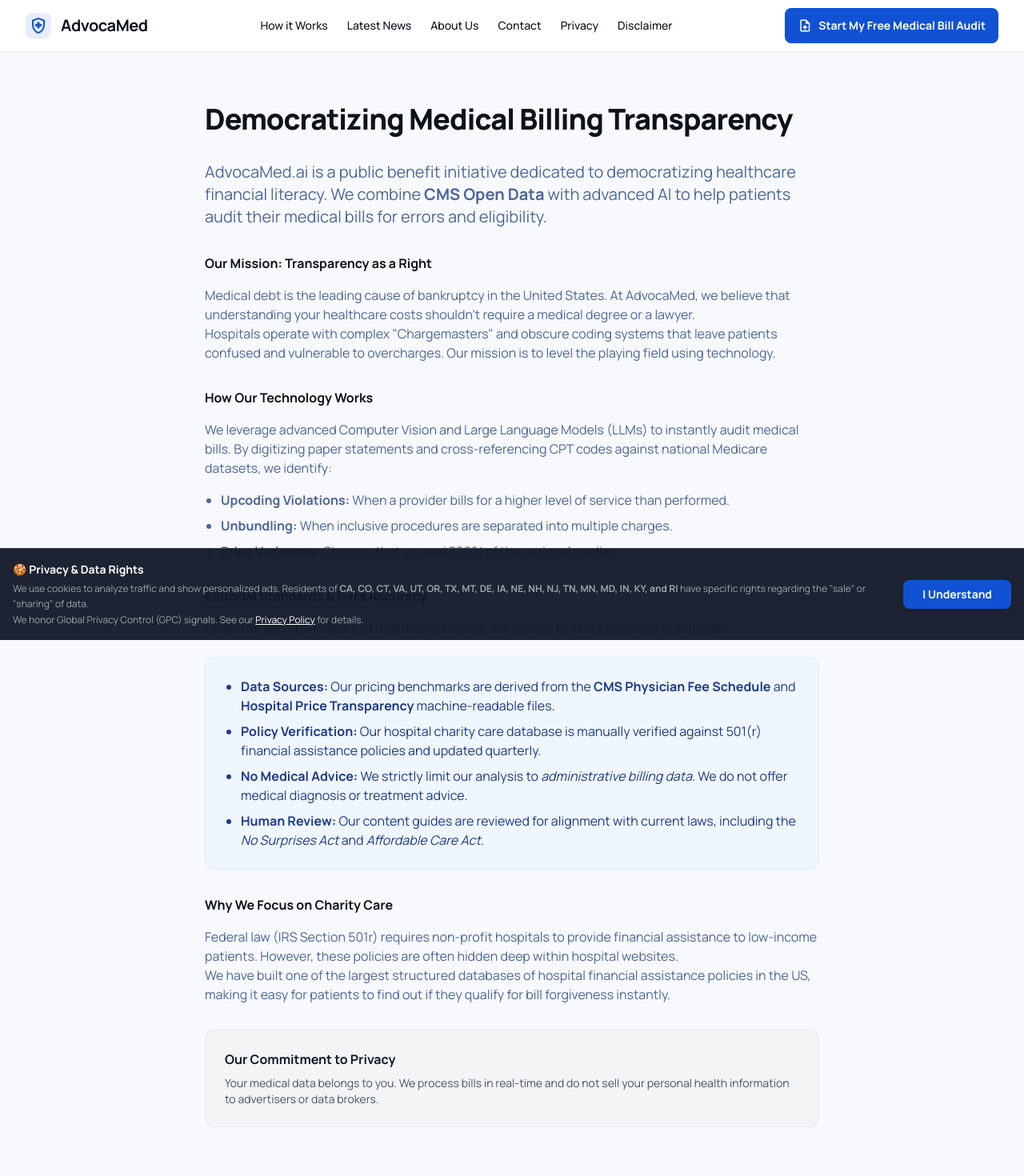
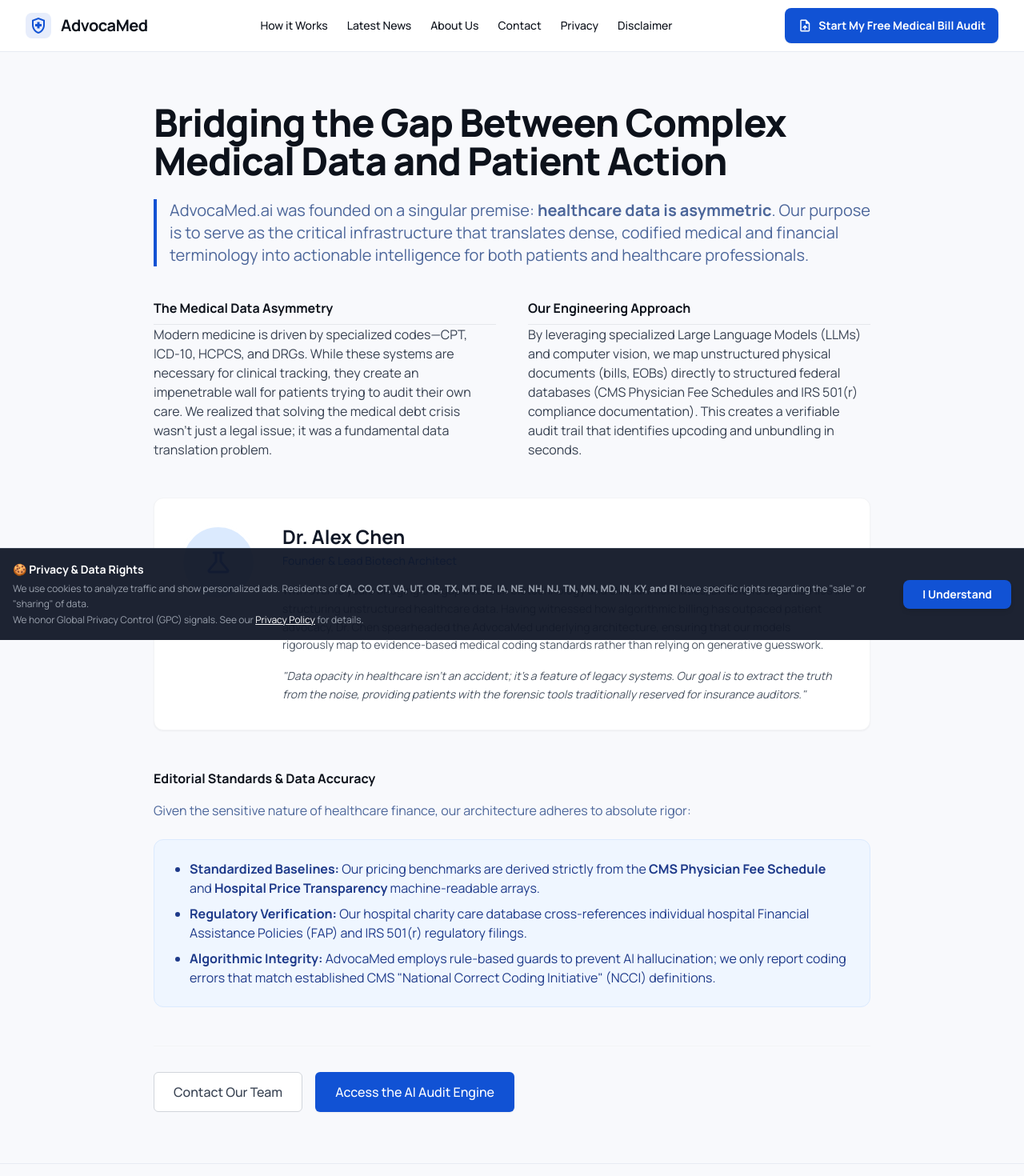
Before and after one commit to gkswjdgb/advocamed-ai, a React (Vite) app in the folder advocamed.ai/: page /about in a window 1280 px wide. Shown: the top 1470 px of the page at 80% size. Built offline with nearby package versions, Linux system fonts and the light colour scheme.

Commit message:
Update AboutUs.tsx

```diff
--- a/advocamed.ai/pages/AboutUs.tsx
+++ b/advocamed.ai/pages/AboutUs.tsx
@@ -6,73 +6,73 @@
   return (
     <>
       <SEO
-        title="About AdvocaMed - Our Mission & Editorial Standards"
-        description="We are dedicated to ending the medical debt crisis in America through AI transparency. Learn about our editorial standards and data sources."
+        title="About AdvocaMed | Bridging the Gap in Healthcare Data"
+        description="Learn how AdvocaMed translates complex medical data into actionable intelligence for patients and professionals. Led by biotech experts."
         canonical="/about"
       />
       <div className="bg-background-light dark:bg-background-dark py-16 px-4 sm:px-6 lg:px-8 min-h-screen animate-fade-in-up font-display">
-        <div className="max-w-3xl mx-auto">
-            <h1 className="text-3xl font-extrabold tracking-tight text-text-main-light dark:text-text-main-dark sm:text-4xl mb-8">
-                Democratizing Medical Billing Transparency
+        <div className="max-w-4xl mx-auto">
+            <h1 className="text-4xl font-extrabold tracking-tight text-text-main-light dark:text-text-main-dark sm:text-5xl mb-6">
+                Bridging the Gap Between Complex Medical Data and Patient Action
             </h1>
 
-            <div className="prose prose-lg prose-indigo text-text-secondary-light dark:text-text-secondary-dark">
-                <p className="lead text-xl">
-                    AdvocaMed.ai is a public benefit initiative dedicated to democratizing healthcare financial literacy. We combine <strong>CMS Open Data</strong> with advanced AI to help patients audit their medical bills for errors and eligibility.
+            <div className="prose prose-lg prose-blue dark:prose-invert text-text-secondary-light dark:text-text-secondary-dark w-full max-w-none">
+                <p className="lead text-xl border-l-4 border-primary pl-4 mb-10">
+                    AdvocaMed.ai was founded on a singular premise: <strong>healthcare data is asymmetric</strong>. Our purpose is to serve as the critical infrastructure that translates dense, codified medical and financial terminology into actionable intelligence for both patients and healthcare professionals.
                 </p>
 
-                <h2 className="text-text-main-light dark:text-text-main-dark font-bold mt-8 mb-4">Our Mission: Transparency as a Right</h2>
-                <p>
-                    Medical debt is the leading cause of bankruptcy in the United States. At AdvocaMed, we believe that understanding your healthcare costs shouldn't require a medical degree or a lawyer.
-                </p>
-                <p>
-                    Hospitals operate with complex "Chargemasters" and obscure coding systems that leave patients confused and vulnerable to overcharges. Our mission is to level the playing field using technology.
-                </p>
+                <div className="grid md:grid-cols-2 gap-10 my-10">
+                    <div>
+                        <h2 className="text-text-main-light dark:text-text-main-dark font-bold mt-0 border-b pb-2">The Medical Data Asymmetry</h2>
+                        <p className="text-base text-gray-700 dark:text-gray-300">
+                            Modern medicine is driven by specialized codes—CPT, ICD-10, HCPCS, and DRGs. While these systems are necessary for clinical tracking, they create an impenetrable wall for patients trying to audit their own care. We realized that solving the medical debt crisis wasn't just a legal issue; it was a fundamental data translation problem.
+                        </p>
+                    </div>
+                    <div>
+                        <h2 className="text-text-main-light dark:text-text-main-dark font-bold mt-0 border-b pb-2">Our Engineering Approach</h2>
+                        <p className="text-base text-gray-700 dark:text-gray-300">
+                            By leveraging specialized Large Language Models (LLMs) and computer vision, we map unstructured physical documents (bills, EOBs) directly to structured federal databases (CMS Physician Fee Schedules and IRS 501(r) compliance documentation). This creates a verifiable audit trail that identifies upcoding and unbundling in seconds.
+                        </p>
+                    </div>
+                </div>
 
-                <h2 className="text-text-main-light dark:text-text-main-dark font-bold mt-8 mb-4">How Our Technology Works</h2>
-                <p>
-                    We leverage advanced Computer Vision and Large Language Models (LLMs) to instantly audit medical bills. By digitizing paper statements and cross-referencing CPT codes against national Medicare datasets, we identify:
-                </p>
-                <ul className="list-disc pl-5 space-y-2 mt-4">
-                    <li><strong>Upcoding Violations:</strong> When a provider bills for a higher level of service than performed.</li>
-                    <li><strong>Unbundling:</strong> When inclusive procedures are separated into multiple charges.</li>
-                    <li><strong>Price Variances:</strong> Charges that exceed 300% of the regional median.</li>
-                </ul>
+                {/* Author Profile */}
+                <div className="bg-white dark:bg-surface-dark rounded-xl shadow-sm border border-gray-100 dark:border-gray-800 p-8 my-12 flex flex-col md:flex-row gap-8 items-start not-prose">
+                    <div className="flex-shrink-0">
+                        <div className="w-24 h-24 rounded-full bg-blue-100 dark:bg-blue-900 border-4 border-white dark:border-gray-800 shadow-sm flex items-center justify-center">
+                            <span className="material-symbols-outlined text-4xl text-blue-600 dark:text-blue-300">science</span>
+                        </div>
+                    </div>
+                    <div>
+                        <h3 className="text-2xl font-bold text-gray-900 dark:text-white mb-1">Dr. Alex Chen</h3>
+                        <p className="text-primary font-medium text-sm mb-4">Founder & Lead Biotech Architect</p>
+                        <p className="text-gray-600 dark:text-gray-400 mb-4 leading-relaxed text-sm">
+                            With over 15 years bridging the gap between biotechnology and clinical informatics, Dr. Chen's expertise lies in structuring unstructured healthcare data. Having witnessed how algorithmic billing has outpaced patient advocacy, Dr. Chen spearheaded the AdvocaMed underlying architecture, ensuring that our models rigorously map to evidence-based medical coding standards rather than relying on generative guesswork.
+                        </p>
+                        <p className="text-gray-600 dark:text-gray-400 mb-0 leading-relaxed text-sm italic">
+                            "Data opacity in healthcare isn't an accident; it's a feature of legacy systems. Our goal is to extract the truth from the noise, providing patients with the forensic tools traditionally reserved for insurance auditors."
+                        </p>
+                    </div>
+                </div>
 
                 <h2 className="text-text-main-light dark:text-text-main-dark font-bold mt-8 mb-4">Editorial Standards & Data Accuracy</h2>
                 <p>
-                    Given the sensitive nature of healthcare finance, we adhere to strict accuracy standards:
+                    Given the sensitive nature of healthcare finance, our architecture adheres to absolute rigor:
                 </p>
                 <div className="bg-blue-50 dark:bg-blue-900/20 p-6 rounded-xl border border-blue-100 dark:border-blue-900 my-6">
                     <ul className="list-disc pl-5 space-y-2 text-blue-900 dark:text-blue-300 text-base">
-                        <li><strong>Data Sources:</strong> Our pricing benchmarks are derived from the <strong>CMS Physician Fee Schedule</strong> and <strong>Hospital Price Transparency</strong> machine-readable files.</li>
-                        <li><strong>Policy Verification:</strong> Our hospital charity care database is manually verified against 501(r) financial assistance policies and updated quarterly.</li>
-                        <li><strong>No Medical Advice:</strong> We strictly limit our analysis to <em>administrative billing data</em>. We do not offer medical diagnosis or treatment advice.</li>
-                        <li><strong>Human Review:</strong> Our content guides are reviewed for alignment with current laws, including the <em>No Surprises Act</em> and <em>Affordable Care Act</em>.</li>
+                        <li><strong>Standardized Baselines:</strong> Our pricing benchmarks are derived strictly from the <strong>CMS Physician Fee Schedule</strong> and <strong>Hospital Price Transparency</strong> machine-readable arrays.</li>
+                        <li><strong>Regulatory Verification:</strong> Our hospital charity care database cross-references individual hospital Financial Assistance Policies (FAP) and IRS 501(r) regulatory filings.</li>
+                        <li><strong>Algorithmic Integrity:</strong> AdvocaMed employs rule-based guards to prevent AI hallucination; we only report coding errors that match established CMS "National Correct Coding Initiative" (NCCI) definitions.</li>
                     </ul>
-                </div>
-
-                <h2 className="text-text-main-light dark:text-text-main-dark font-bold mt-8 mb-4">Why We Focus on Charity Care</h2>
-                <p>
-                    Federal law (IRS Section 501r) requires non-profit hospitals to provide financial assistance to low-income patients. However, these policies are often hidden deep within hospital websites.
-                </p>
-                <p>
-                    We have built one of the largest structured databases of hospital financial assistance policies in the US, making it easy for patients to find out if they qualify for bill forgiveness instantly.
-                </p>
-
-                <div className="bg-gray-100 dark:bg-surface-dark p-6 rounded-xl border border-gray-200 dark:border-gray-700 mt-8 not-prose">
-                    <h3 className="font-bold text-gray-900 dark:text-white mb-2">Our Commitment to Privacy</h3>
-                    <p className="text-sm text-gray-600 dark:text-gray-300">
-                        Your medical data belongs to you. We process bills in real-time and do not sell your personal health information to advertisers or data brokers.
-                    </p>
                 </div>
 
                 <div className="mt-12 pt-8 border-t border-gray-100 dark:border-gray-700 flex flex-col sm:flex-row gap-4">
                     <Link to="/contact-us" className="inline-flex items-center justify-center px-6 py-3 border border-gray-300 dark:border-gray-600 text-base font-medium rounded-md text-gray-700 dark:text-gray-300 bg-white dark:bg-surface-dark hover:bg-gray-50 dark:hover:bg-gray-700 transition-colors">
-                        Contact Support
+                        Contact Our Team
                     </Link>
-                    <Link to="/?step=HERO" className="inline-flex items-center justify-center px-6 py-3 border border-transparent text-base font-medium rounded-md text-white bg-primary hover:bg-primaryHover transition-colors">
-                        Try the Tool
+                    <Link to="/?step=HERO" className="inline-flex items-center justify-center px-6 py-3 border border-transparent text-base font-medium rounded-md text-white bg-primary hover:bg-primaryHover transition-colors shadow-sm relative overflow-hidden group">
+                        <span className="relative z-10">Access the AI Audit Engine</span>
                     </Link>
                 </div>
             </div>
```
